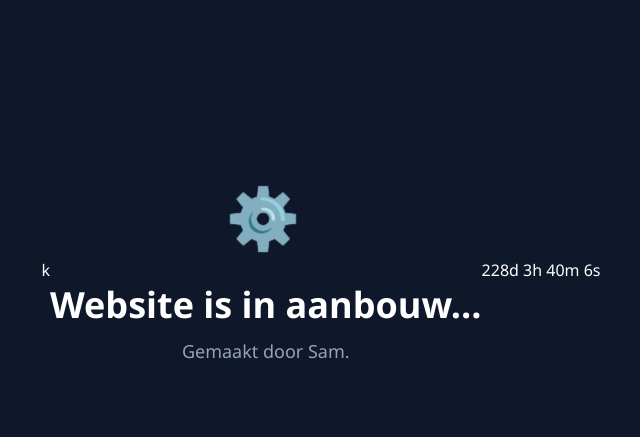
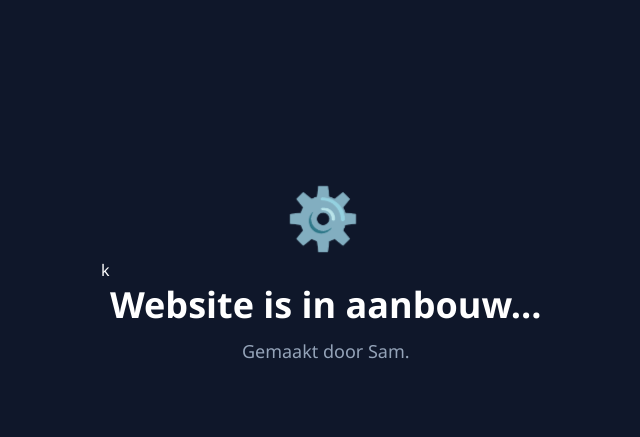
Before and after one commit to Sammoook/my-website, a plain HTML site: page index.html in a window 1280 px wide. Shown: the part 130-567 px from the top of the page, without its empty margins (319-959 px from the left). Drawn offline with Linux system fonts and the light colour scheme.

Commit message:
Update index.html

```diff
--- a/index.html
+++ b/index.html
@@ -11,7 +11,6 @@ k<!DOCTYPE html>
         <h1>Website is in aanbouw...</h1>
         <p class="hint">Gemaakt door Sam.</p>
     </div>
-    <div id="countdown"></div>
 
 
     <script src="wip.js"></script>
```
